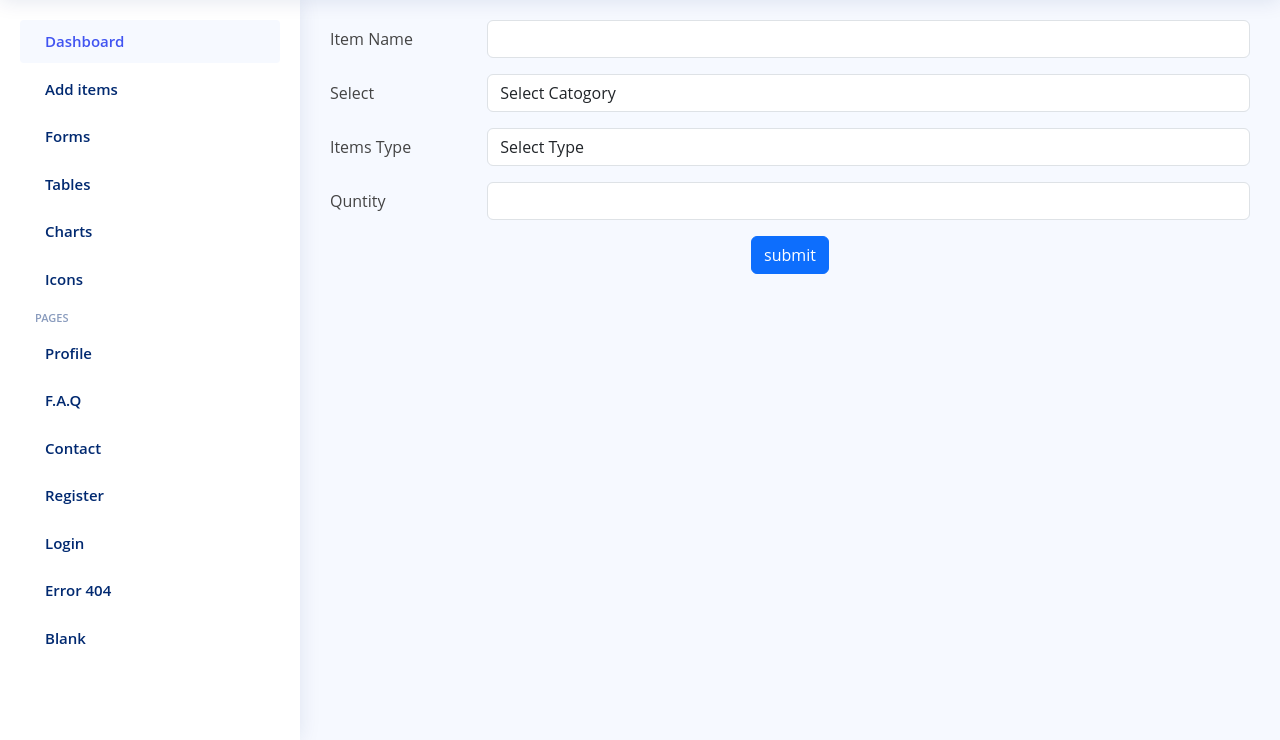
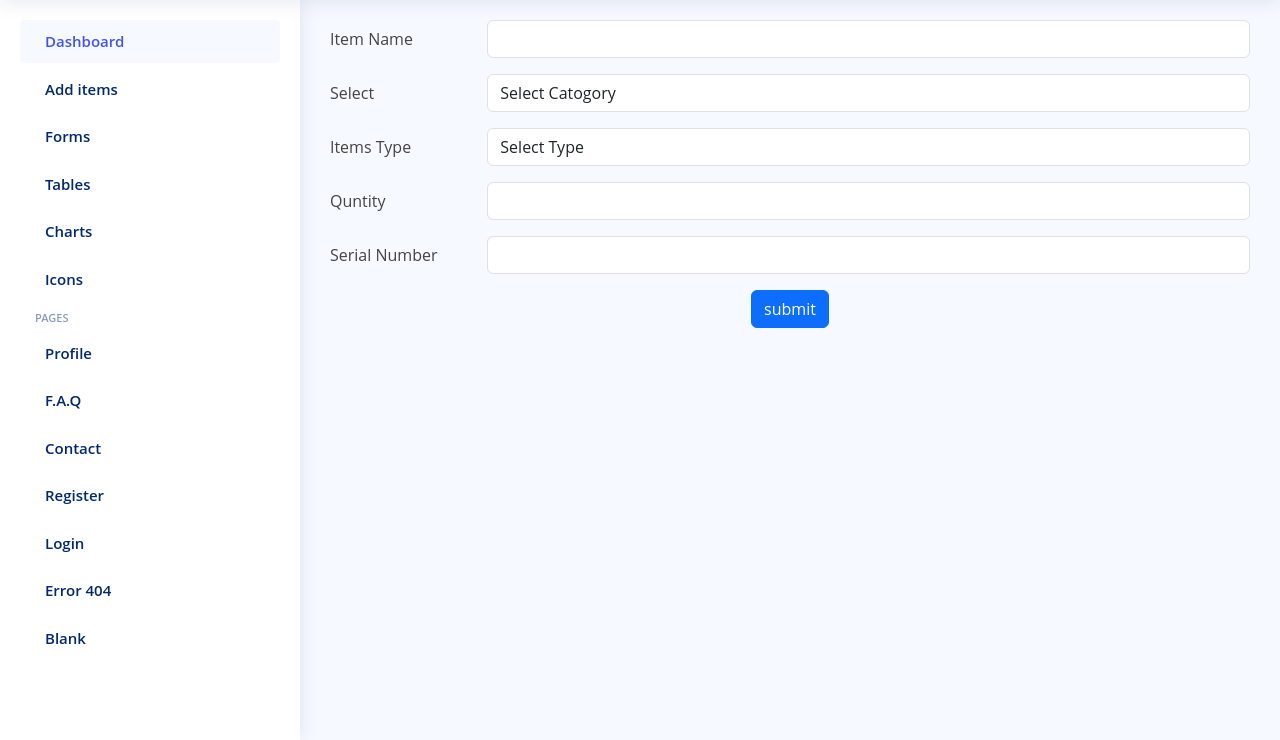
Before and after one commit to kalana2785/Codenignter, a CodeIgniter 4 app: the page made by app/Views/iManger/Add_items.php in a window 1280 px wide. Shown: the part 60-800 px from the top of the page. Run offline with PHP 8.4 and a stand-in for CodeIgniter, Linux system fonts and the light colour scheme; the template is opened without the code that fills it, so the values that code supplies are empty; some libraries are stand-ins or nearby versions.

Commit message:
Add new fetures add items form like as sn number,med and exp date

```diff
--- a/app/Views/iManger/Add_items.php
+++ b/app/Views/iManger/Add_items.php
@@ -75,14 +75,47 @@
 
                   </div>
                 </div>
+                <div class="row mb-3">
+                  <label for="inputEmail3" class="col-sm-2 col-form-label">Serial Number</label>
+                  <div class="col-sm-10">
+                  <input type="text" class="form-control" id="inputEmail" name="sn">
+
+                  </div>
+                </div>
+
+
 
                 <div class="row mb-3" id="additionalInputRow" style="display:none;">
                   <label for="inputEmail3" class="col-sm-2 col-form-label">BN Number</label>
                   <div class="col-sm-10">
                       <input type="text" class="form-control" id="additionalInput" name="BN">
                   </div>
+                  <br><br>
+                  <div class="col-md-6">
+                  <label for="inputEmail3" class="col-sm-2 col-form-label">MED Date</label>
+                  <input type="date" class="form-control" name="Med">
+                </div>
+                <div class="col-md-6">
+                <label for="inputEmail3" class="col-sm-2 col-form-label">EXP Date</label>
+                  <input type="date" class="form-control" name="Exp">
+                </div>
+
+
+
+
               </div>
+              <div class="row mb-3" id="generalItems" style="display:none;">
+                  <label for="inputEmail3" class="col-sm-2 col-form-label">Warrenty Period</label>
+                  <div class="col-md-6">
+                  <label for="inputEmail3" class="col-sm-2 col-form-label">Start Date</label>
+                  <input type="date" class="form-control" name="ws">
+                </div>
+                <div class="col-md-6">
+                <label for="inputEmail3" class="col-sm-2 col-form-label">End Date</label>
+                  <input type="date" class="form-control" name="we">
+                </div>
 
+               </div>
 
 
 
@@ -124,13 +157,17 @@
                         $('#ty').html(html);
 
                         // Check if the selected category value is 2
-                        if (Cid == 2) {
+                        if (Cid == 1) {
                             // Show the additional input box
                             $('#additionalInputRow').show();
-                        } else {
+                            $('#generalItems').hide();
+                        } if(Cid == 2) {
                             // Hide the additional input box
+                           $('#generalItems').show();
                             $('#additionalInputRow').hide();
+
                         }
+
                     }
                 });
             } else {
```
Also changed, not shown: app/Controllers/imdashController.php (+7 -1 lines), app/Models/DashboardModel.php (+7 -1 lines), 6 other files.
